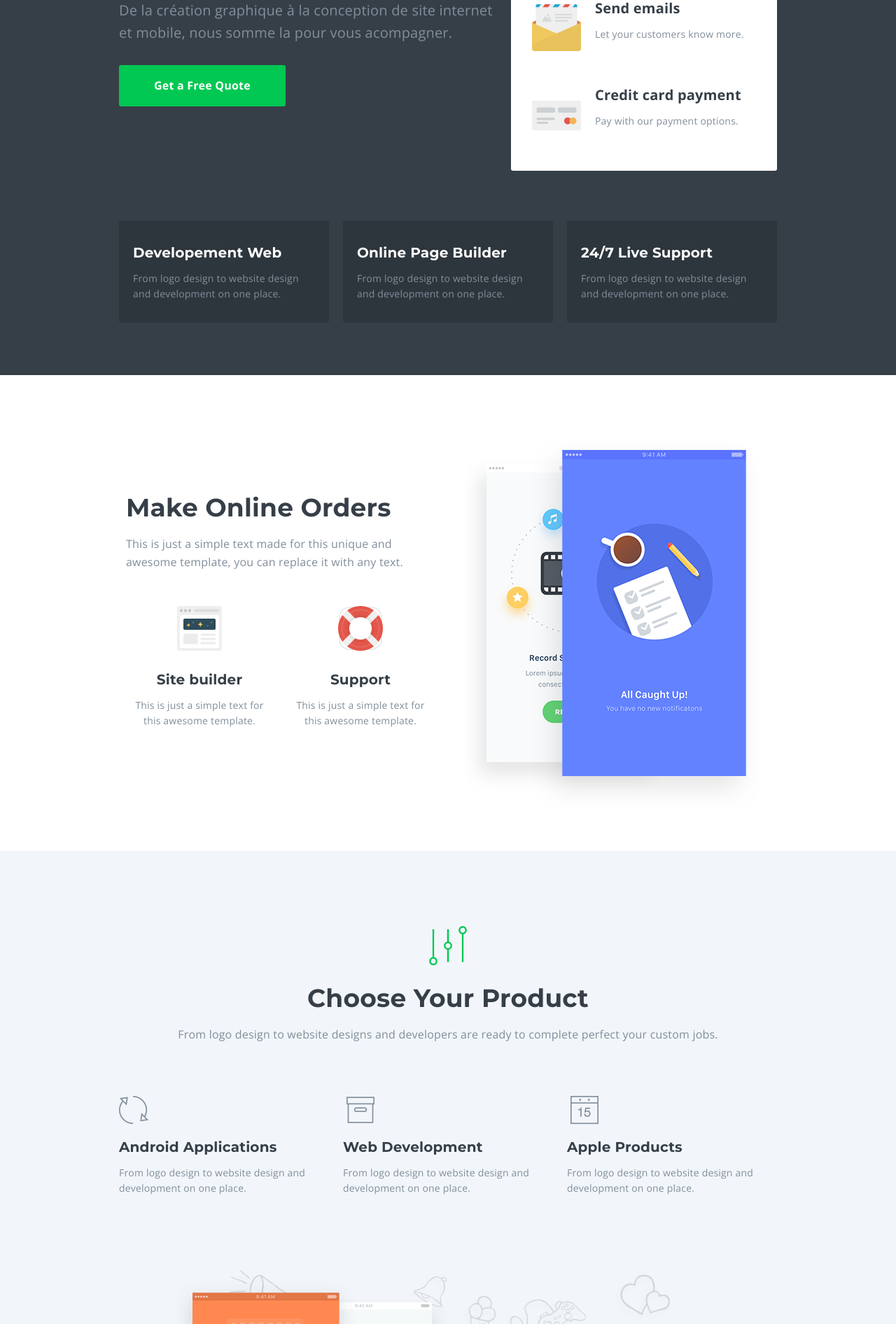
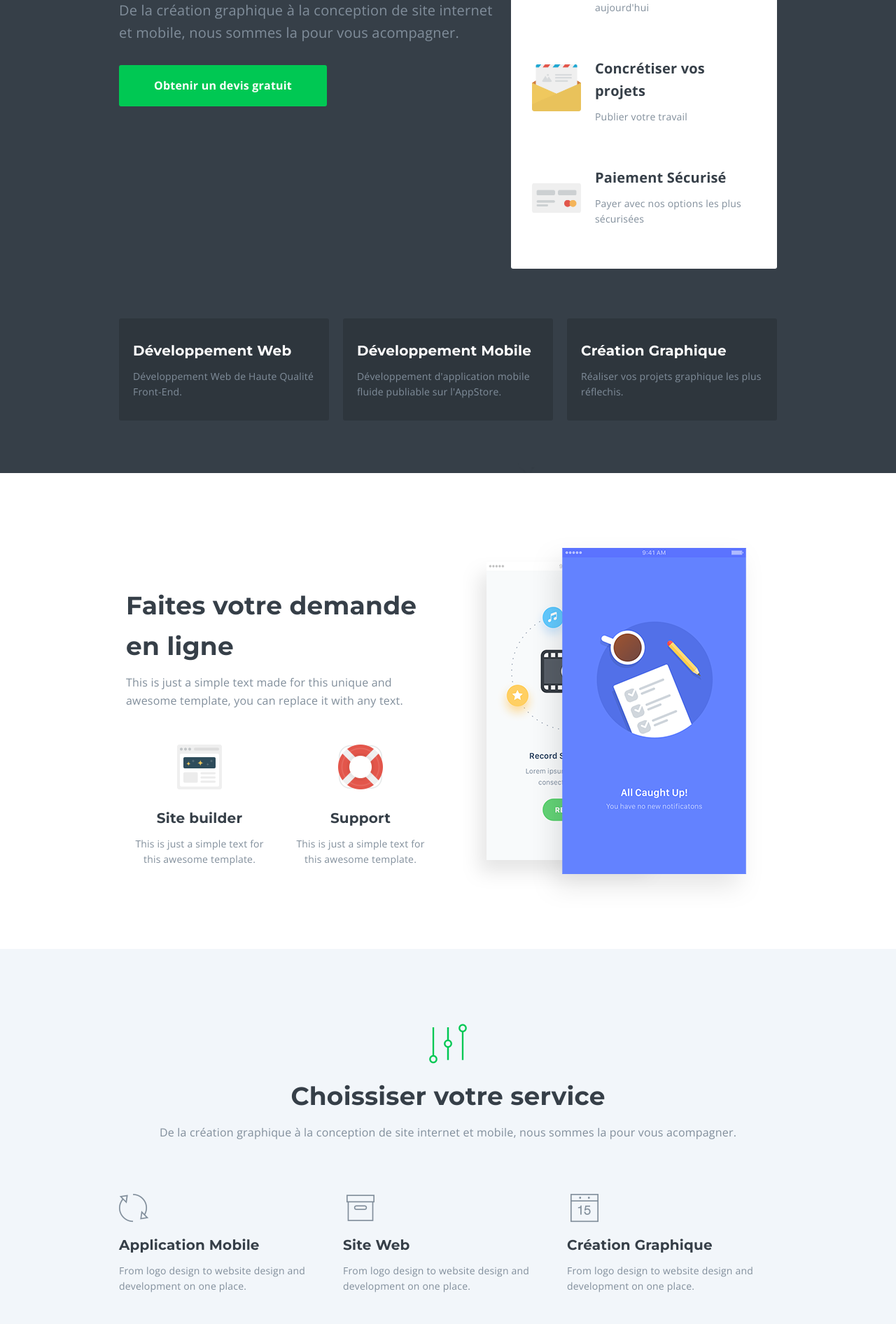
Before and after one commit to Sam-Ryan/AirlineStore.github.io, a plain HTML site: page index.html in a window 1280 px wide. Shown: the part 380-2272 px from the top of the page at 70% size. Drawn offline with nearby package versions, Linux system fonts and the light colour scheme; files whose address does not match are found by name.

Commit message:
Update Website

```diff
--- a/index.html
+++ b/index.html
@@ -38,11 +38,11 @@
 												COMPETENCES
 											</a>
 											<ul class="dropdown-menu dropdown-menu-left">
-												<li><a href="#" class="null" data-toggle="null">Menu Builder</a>
+												<li><a href="#" class="null" data-toggle="null">Web</a>
 												</li>
-												<li><a href="#" class="null" data-toggle="null">Custom Link</a>
+												<li><a href="#" class="null" data-toggle="null">Application</a>
 												</li>
-												<li><a href="#" class="null" data-toggle="null">Integrations</a>
+												<li><a href="#" class="null" data-toggle="null">Back-End</a>
 												</li>
 											</ul>
 										</li>
@@ -83,12 +83,12 @@
 							<span class="pix_edit_text"><strong>Nos services</strong></span>
 						</h1>
 						<h5 class="pix-navy-blue-2 pix-small2-width-text pix-margin-bottom-20 pix-no-margin-top">
-							<span class="pix_edit_text">De la création graphique à la conception de site internet et mobile, nous somme la pour vous acompagner.</span>
+							<span class="pix_edit_text">De la création graphique à la conception de site internet et mobile, nous sommes la pour vous acompagner.</span>
 						</h5>
 						<div class="pix-padding-bottom-40">
 							<a href="#" class="btn small-text light-green-bg btn-xl pix-white pix-margin-right-10 wide pix-margin-top-10">
 								<span class="pix_edit_text">
-									<strong>Get a Free Quote</strong>
+									<strong>Obtenir un devis gratuit</strong>
 								</span>
 							</a>
 
@@ -108,10 +108,10 @@
 												</div>
 												<div class="media-body">
 													<h5 class="pix-navy-blue">
-														<span class="pix_edit_text"><strong>Open you Company</strong></span>
+														<span class="pix_edit_text"><strong>Ouvrez votre company au monde du digitale</strong></span>
 													</h5>
 													<p class="pix-navy-blue-2 pix-margin-bottom-30">
-														<span class="pix_edit_text">Create your own company today.</span>
+														<span class="pix_edit_text">Créer votre propre reséau aujourd'hui</span>
 													</p>
 												</div>
 											</div>
@@ -125,10 +125,10 @@
 												</div>
 												<div class="media-body">
 													<h5 class="pix-navy-blue">
-														<span class="pix_edit_text"><strong>Send emails</strong></span>
+														<span class="pix_edit_text"><strong>Concrétiser vos projets</strong></span>
 													</h5>
 													<p class="pix-navy-blue-2 pix-margin-bottom-30">
-														<span class="pix_edit_text">Let your customers know more.</span>
+														<span class="pix_edit_text">Publier votre travail</span>
 													</p>
 												</div>
 											</div>
@@ -142,10 +142,10 @@
 												</div>
 												<div class="media-body">
 													<h5 class="pix-navy-blue">
-														<span class="pix_edit_text"><strong>Credit card payment</strong></span>
+														<span class="pix_edit_text"><strong>Paiement Sécurisé</strong></span>
 													</h5>
 													<p class="pix-navy-blue-2 pix-margin-bottom-30">
-														<span class="pix_edit_text">Pay with our payment options.</span>
+														<span class="pix_edit_text">Payer avec nos options les plus sécurisées</span>
 													</p>
 												</div>
 											</div>
@@ -162,11 +162,11 @@
 				<div class="col-md-4 col-xs-12">
 					<div class="pix-content pix-padding-h-20 pix-padding-v-20 pix-margin-top-50 pix-radius-3 pix-black-transparent-15 text-left">
 						<h5 class="pix-white secondary-font">
-							<span class="pix_edit_text"><strong>Developement Web</strong></span>
+							<span class="pix_edit_text"><strong>Développement Web</strong></span>
 						</h5>
 						<p class="pix-navy-blue-2">
 							<span class="pix_edit_text">
-								From logo design to website design and development on one place.
+								Développement Web de Haute Qualité Front-End.
 							</span>
 						</p>
 					</div>
@@ -174,11 +174,11 @@
 				<div class="col-md-4 col-xs-12">
 					<div class="pix-content pix-padding-h-20 pix-padding-v-20 pix-margin-top-50 pix-radius-3 pix-black-transparent-15 text-left">
 						<h5 class="pix-white secondary-font">
-							<span class="pix_edit_text"><strong>Online Page Builder</strong></span>
+							<span class="pix_edit_text"><strong>Développement Mobile</strong></span>
 						</h5>
 						<p class="pix-navy-blue-2">
 							<span class="pix_edit_text">
-								From logo design to website design and development on one place.
+								Développement d'application mobile fluide publiable sur l'AppStore.
 							</span>
 						</p>
 					</div>
@@ -186,11 +186,11 @@
 				<div class="col-md-4 col-xs-12">
 					<div class="pix-content pix-padding-h-20 pix-padding-v-20 pix-margin-top-50 pix-radius-3 pix-black-transparent-15 text-left">
 						<h5 class="pix-white secondary-font">
-							<span class="pix_edit_text"><strong>24/7 Live Support</strong></span>
+							<span class="pix_edit_text"><strong>Création Graphique</strong></span>
 						</h5>
 						<p class="pix-navy-blue-2">
 							<span class="pix_edit_text">
-								From logo design to website design and development on one place.
+								Réaliser vos projets graphique les plus réflechis.
 							</span>
 						</p>
 					</div>
@@ -211,7 +211,7 @@
 										<div class="pix-content pix-padding-top-80">
 											<h2 class="pix-navy-blue pix-no-margin-top secondary-font">
 												<span class="pix_edit_text">
-													<strong>Make Online Orders</strong>
+													<strong>Faites votre demande en ligne</strong>
 												</span>
 											</h2>
 											<p class="pix-navy-blue-2 big-text pix-margin-bottom-20">
@@ -274,10 +274,10 @@
 							<i class="pixicon-edit big-icon pix-green-light"></i>
 						</div>
 						<h2 class="pix-navy-blue text-center pix-no-margin-top secondary-font">
-							<span class="pix_edit_text"><strong>Choose Your Product</strong></span>
+							<span class="pix_edit_text"><strong>Choissiser votre service</strong></span>
 						</h2>
 						<p class="pix-navy-blue-2 text-center big-text">
-							<span class="pix_edit_text">From logo design to website designs and developers are ready to complete perfect your custom jobs.</span>
+							<span class="pix_edit_text">De la création graphique à la conception de site internet et mobile, nous sommes la pour vous acompagner.</span>
 						</p>
 					</div>
 				</div>
@@ -287,7 +287,7 @@
 							<i class="pixicon-refresh-2 big-icon-50 pix-navy-blue-2"></i>
 						</div>
 						<h5 class="pix-navy-blue pix-no-margin-top secondary-font">
-							<span class="pix_edit_text"><strong>Android Applications</strong></span>
+							<span class="pix_edit_text"><strong>Application Mobile</strong></span>
 						</h5>
 						<p class="pix-navy-blue-2">
 							<span class="pix_edit_text">
@@ -302,7 +302,7 @@
 							<i class="pixicon-box1 big-icon-50 pix-navy-blue-2"></i>
 						</div>
 						<h5 class="pix-navy-blue pix-no-margin-top secondary-font">
-							<span class="pix_edit_text"><strong>Web Development</strong></span>
+							<span class="pix_edit_text"><strong>Site Web</strong></span>
 						</h5>
 						<p class="pix-navy-blue-2">
 							<span class="pix_edit_text">
@@ -317,7 +317,7 @@
 							<i class="pixicon-date big-icon-50 pix-navy-blue-2"></i>
 						</div>
 						<h5 class="pix-navy-blue pix-no-margin-top secondary-font">
-							<span class="pix_edit_text"><strong>Apple Products</strong></span>
+							<span class="pix_edit_text"><strong>Création Graphique</strong></span>
 						</h5>
 						<p class="pix-navy-blue-2">
 							<span class="pix_edit_text">
@@ -366,7 +366,7 @@
 												</div>
 												<div class="media-body">
 													<h5 class="pix-white secondary-font">
-														<span class="pix_edit_text"><strong>Save money</strong></span>
+														<span class="pix_edit_text"><strong>Economiser de l'argent</strong></span>
 													</h5>
 													<p class="pix-navy-blue-2 pix-margin-bottom-30">
 														<span class="pix_edit_text">This is just a simple text for megapack.</span>
@@ -383,7 +383,7 @@
 												</div>
 												<div class="media-body">
 													<h5 class="pix-white secondary-font">
-														<span class="pix_edit_text"><strong>Get invoices</strong></span>
+														<span class="pix_edit_text"><strong>Suiver vos statistiques</strong></span>
 													</h5>
 													<p class="pix-navy-blue-2 pix-margin-bottom-30">
 														<span class="pix_edit_text">This is just a simple text for megapack.</span>
@@ -402,7 +402,7 @@
 												</div>
 												<div class="media-body">
 													<h5 class="pix-white secondary-font">
-														<span class="pix_edit_text"><strong>Monthly updates</strong></span>
+														<span class="pix_edit_text"><strong>Support Quotidien</strong></span>
 													</h5>
 													<p class="pix-navy-blue-2 pix-margin-bottom-30">
 														<span class="pix_edit_text">This is just a simple text for megapack.</span>
@@ -419,7 +419,7 @@
 												</div>
 												<div class="media-body">
 													<h5 class="pix-white secondary-font">
-														<span class="pix_edit_text"><strong>Download files</strong></span>
+														<span class="pix_edit_text"><strong>Exporter vos projet</strong></span>
 													</h5>
 													<p class="pix-navy-blue-2 pix-margin-bottom-30">
 														<span class="pix_edit_text">This is just a simple text for megapack.</span>
```
